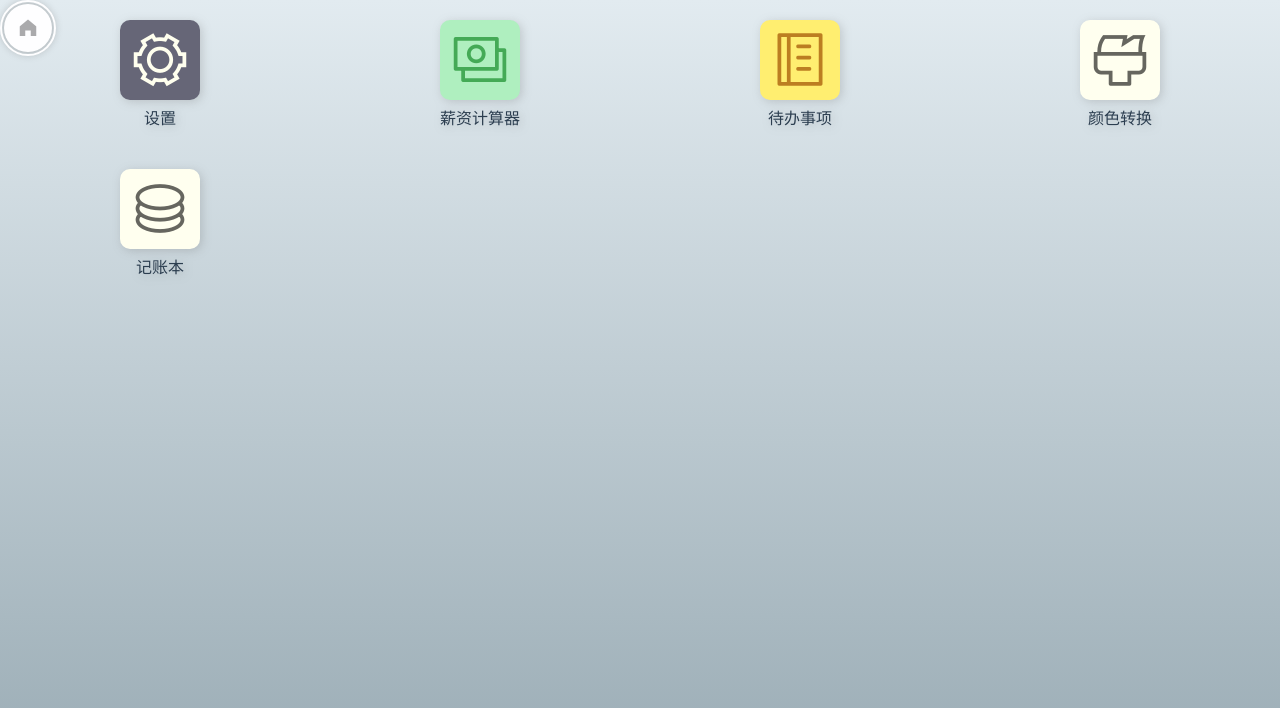
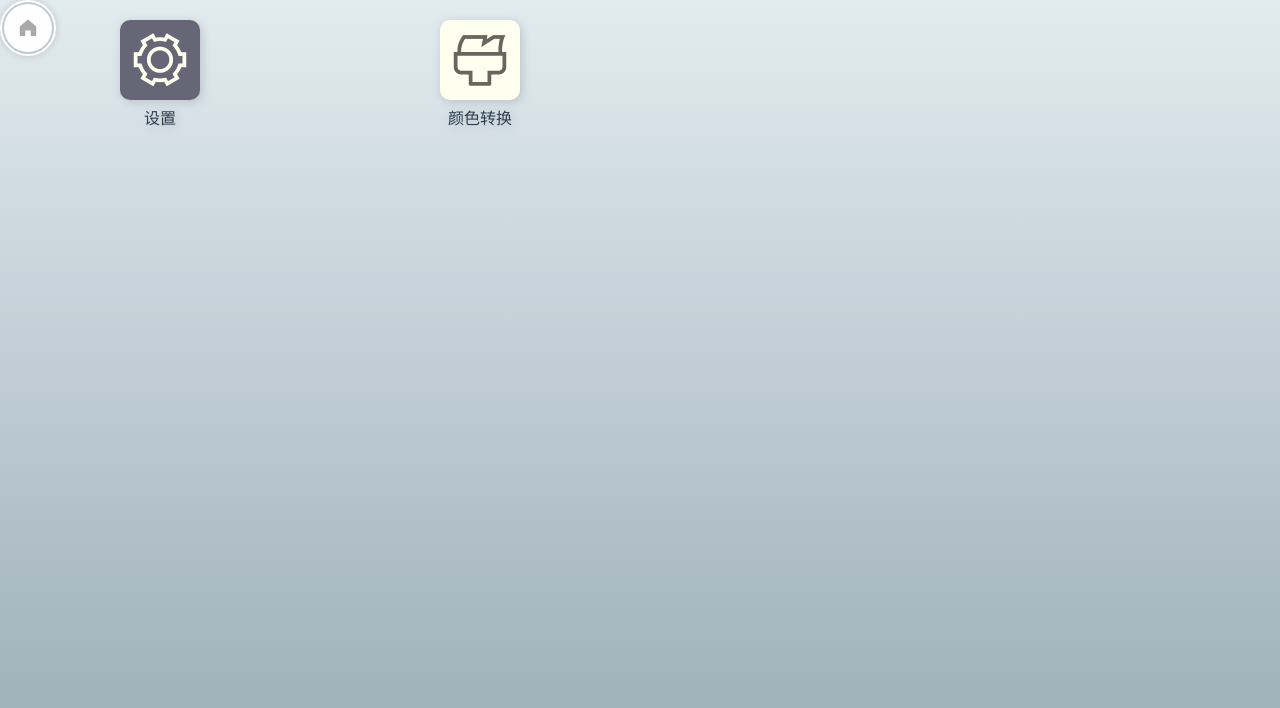
Before and after one commit to RoB8080/ToolBox, a Vue app: page / in a window 1280 px wide. Shown: the top 708 px of the page. Built offline with nearby package versions, Linux system fonts and the light colour scheme.

Commit message:
Update - Delete useless icon on desktop

```diff
--- a/src/views/Home.vue
+++ b/src/views/Home.vue
@@ -28,10 +28,10 @@
             return {
                 items: [
                     {icon: "el-icon-setting", label:"设置", route:"/setting"},
-                    {icon: "el-icon-money", label: "薪资计算器", route: "/salary-calculator", backgroundColor: "#afefbf", iconColor: "#44aa56"},
-                    {icon: "el-icon-notebook-2", label: "待办事项", route: "/todo-list", backgroundColor: "#ffee70", iconColor: "#bc7e21"},
+                    //{icon: "el-icon-money", label: "薪资计算器", route: "/salary-calculator", backgroundColor: "#afefbf", iconColor: "#44aa56"},
+                    //{icon: "el-icon-notebook-2", label: "待办事项", route: "/todo-list", backgroundColor: "#ffee70", iconColor: "#bc7e21"},
                     {icon: "el-icon-brush", label: "颜色转换", route: "/color-converter", backgroundColor: "#ffffef", iconColor: "#66665f"},
-                    {icon: "el-icon-coin", label: "记账本", route: "/color-converter", backgroundColor: "#ffffef", iconColor: "#66665f"},
+                    //{icon: "el-icon-coin", label: "记账本", route: "/color-converter", backgroundColor: "#ffffef", iconColor: "#66665f"},
                 ],
                 screenSize: "large"
             }
```
